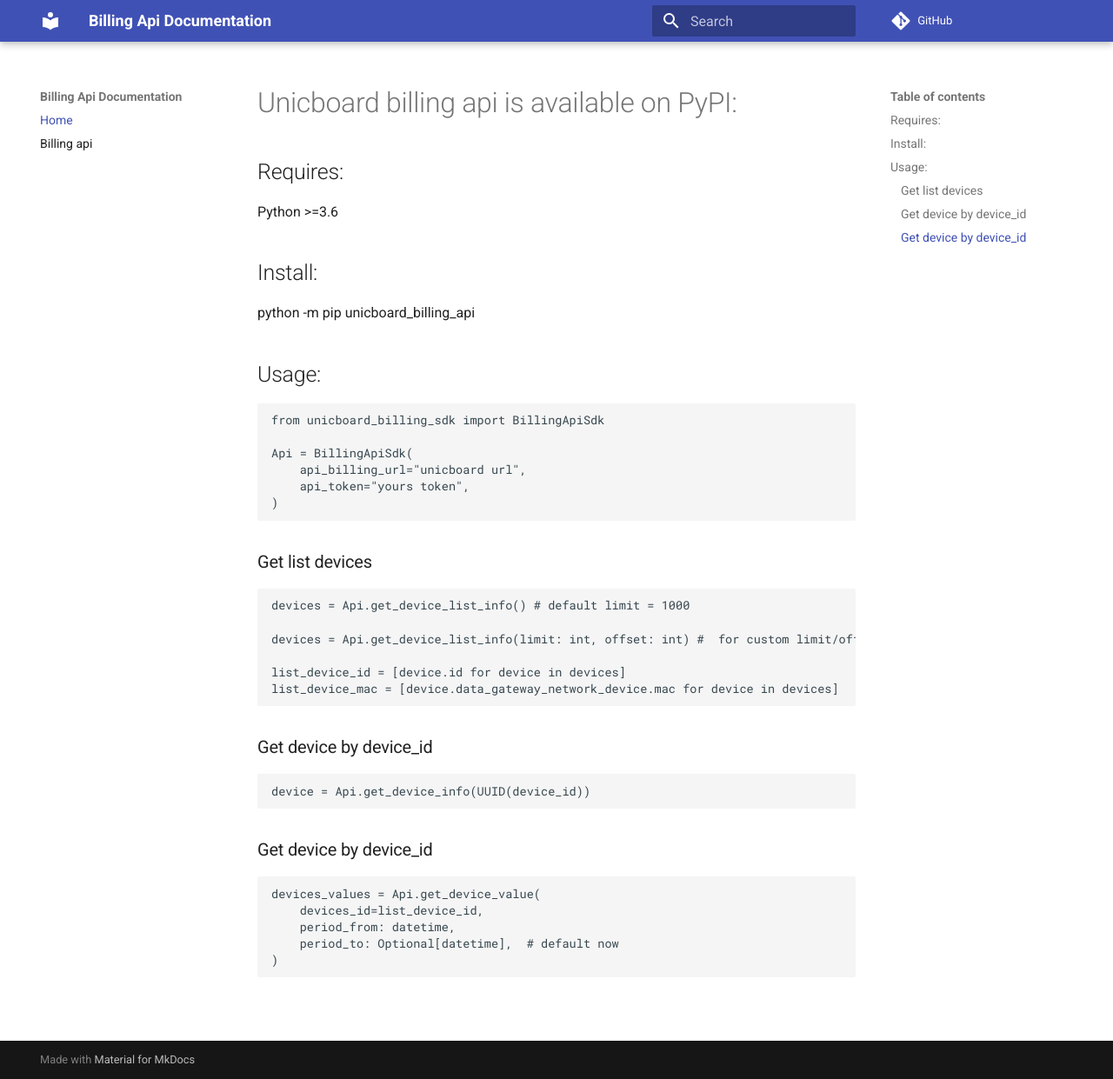
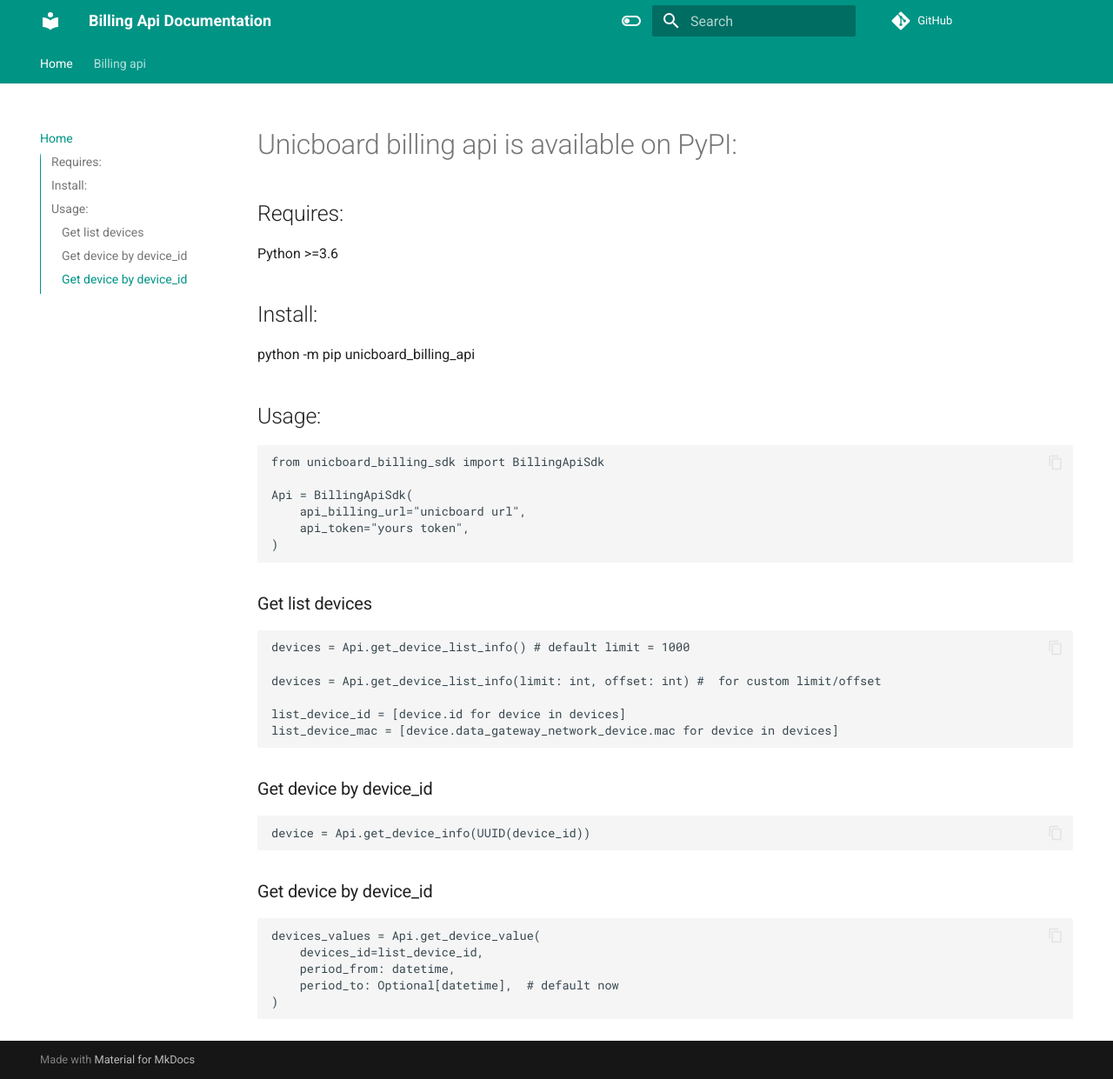
Before and after one commit to uniclab-01/billing-api, an MkDocs documentation site: the page built from docs/index.md, in a window 1280 px wide and 1241 px high. Shown: the whole window at 87% size. Built offline with MkDocs 1.6.1 and Material for MkDocs 9.7.7, drawn with Linux system fonts in a browser that asks for light colours; comment, search, counter and statistics services are not loaded.

Commit message:
githib ci fix

```diff
--- a/mkdocs.yml
+++ b/mkdocs.yml
@@ -3,7 +3,31 @@
 repo_url: https://github.com/uniclab-01/billing-api
 
 theme:
-  name: "material"
+  name: material
+  features:
+    - navigation.tabs
+    - navigation.sections
+    - toc.integrate
+    - navigation.top
+    - search.suggest
+    - search.highlight
+    - content.tabs.link
+    - content.code.annotation
+    - content.code.copy
+  language: en
+  palette:
+    - scheme: default
+      toggle:
+        icon: material/toggle-switch-off-outline
+        name: Switch to dark mode
+      primary: teal
+      accent: purple
+    - scheme: slate
+      toggle:
+        icon: material/toggle-switch
+        name: Switch to light mode
+      primary: teal
+      accent: lime
 
 plugins:
   - search
```
Also changed, not shown: 2 other files.
